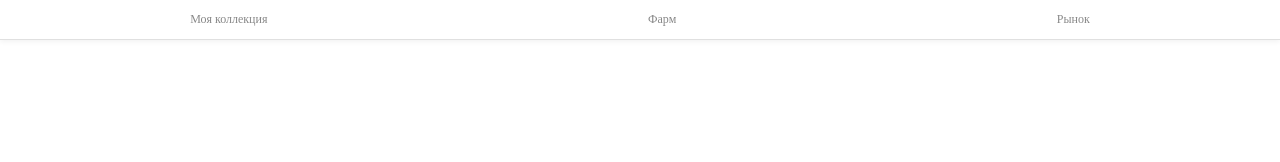
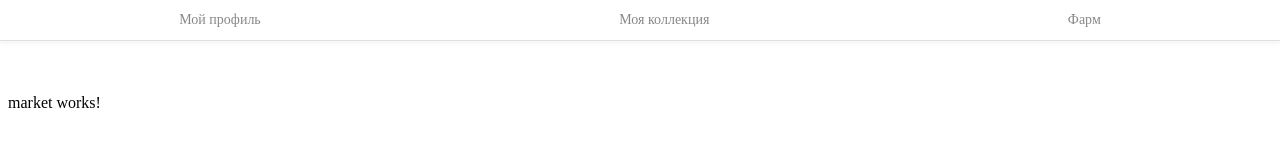
Before and after one commit to FELK-lab/Gelent, an Angular app: page /market in a window 1280 px wide. Before the commit this address led to /. Shown: the top 162 px of the page. Built offline with nearby package versions, Linux system fonts and the light colour scheme.

Commit message:
feat: refactor navigation and split rating/market pages

```diff
--- a/src/app/app.routes.ts
+++ b/src/app/app.routes.ts
@@ -4,6 +4,7 @@ import { Calculator } from './components/calculator/calculator';
 import { Profile } from './components/profile/profile';
 import { Collection } from './components/collection/collection';
 import { Farm } from './components/farm/farm';
+import { Market } from './components/market/market';
 import { Rating } from './components/rating/rating';
 
 export const routes: Routes = [
@@ -12,6 +13,7 @@ export const routes: Routes = [
     { path: 'profile', component: Profile },
     { path: 'collection', component: Collection },
     { path: 'farm', component: Farm },
+    { path: 'market', component: Market },
     { path: 'rating', component: Rating },
     { path: 'calculator', component: Calculator },
 ];
--- /dev/null
+++ b/src/app/components/market/market.html
@@ -0,0 +1 @@
+<p>market works!</p>
--- a/src/app/components/navbar/navbar.css
+++ b/src/app/components/navbar/navbar.css
@@ -21,7 +21,7 @@
     align-items: center;
     text-decoration: none;
     color: #888888;
-    font-size: 12px;
+    font-size: 14px; /* Increased font size */
     padding: 4px 12px;
     border-radius: 8px;
     transition: background-color 0.3s, color 0.3s;
--- a/src/app/components/navbar/navbar.html
+++ b/src/app/components/navbar/navbar.html
@@ -1,16 +1,22 @@
 <nav class="navbar">
-    @if (!isProfilePage) {
+    @if (currentUrl !== '/profile') {
         <a routerLink="/profile" routerLinkActive="active" class="nav-item">
             <span>Мой профиль</span>
         </a>
     }
+    @if (currentUrl !== '/collection') {
         <a routerLink="/collection" routerLinkActive="active" class="nav-item">
             <span>Моя коллекция</span>
         </a>
+    }
+    @if (currentUrl !== '/farm') {
         <a routerLink="/farm" routerLinkActive="active" class="nav-item">
             <span>Фарм</span>
         </a>
-    <a routerLink="/rating" routerLinkActive="active" class="nav-item">
+    }
+    @if (currentUrl !== '/market') {
+        <a routerLink="/market" routerLinkActive="active" class="nav-item">
             <span>Рынок</span>
         </a>
+    }
 </nav>
--- a/src/app/components/navbar/navbar.ts
+++ b/src/app/components/navbar/navbar.ts
@@ -1,23 +1,24 @@
 import { Component, inject } from '@angular/core';
 import { Router, NavigationEnd, RouterLink, RouterLinkActive } from '@angular/router';
 import { filter } from 'rxjs/operators';
+import { CommonModule } from '@angular/common';
 
 @Component({
   selector: 'app-navbar',
   templateUrl: './navbar.html',
   styleUrls: ['./navbar.css'],
   standalone: true,
-  imports: [RouterLink, RouterLinkActive]
+  imports: [CommonModule, RouterLink, RouterLinkActive]
 })
 export class Navbar {
-  isProfilePage: boolean = true;
+  currentUrl: string = '/profile';
   private router = inject(Router);
 
   constructor() {
     this.router.events.pipe(
       filter((event): event is NavigationEnd => event instanceof NavigationEnd)
     ).subscribe((event: NavigationEnd) => {
-      this.isProfilePage = (event.urlAfterRedirects === '/profile');
+      this.currentUrl = event.urlAfterRedirects;
     });
   }
 }
--- a/src/app/components/profile/profile.css
+++ b/src/app/components/profile/profile.css
@@ -50,3 +50,8 @@
     font-weight: 700;
     color: #000;
 }
+
+.stats-container-link {
+    text-decoration: none;
+    color: inherit;
+}
--- a/src/app/components/profile/profile.html
+++ b/src/app/components/profile/profile.html
@@ -6,6 +6,7 @@
         <h1 class="username">{{ telegram.user.first_name }} {{ telegram.user.last_name }}</h1>
         <p class="user-handle">{{ telegram.user.username ? '@' + telegram.user.username : 'ID: ' + telegram.user.id }}</p>
 
+        <a routerLink="/rating" class="stats-container-link">
             <div class="stats-container">
                 <div class="stat-item">
                     <span class="stat-label">Рейтинг</span>
@@ -16,6 +17,7 @@
                     <span class="stat-value">5,000</span> <!-- Заглушка -->
                 </div>
             </div>
+        </a>
     </div>
 } @else {
     <div class="profile-container">
```
Also changed, not shown: src/app/components/market/market.ts (added, +11 -0 lines), src/app/components/market/market.css (added), 1 other file (tests, documents, lock files or other folders). Lines whose indentation alone changed are shown as unchanged.
